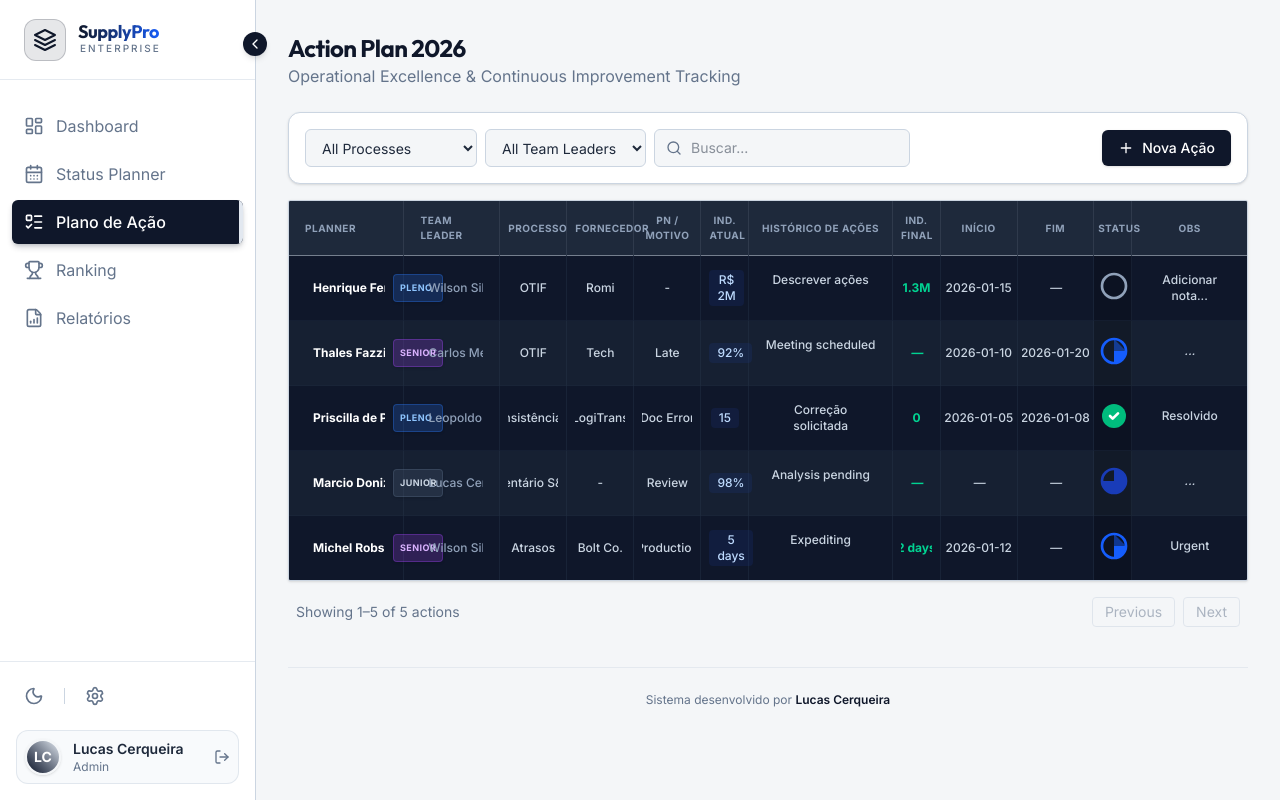
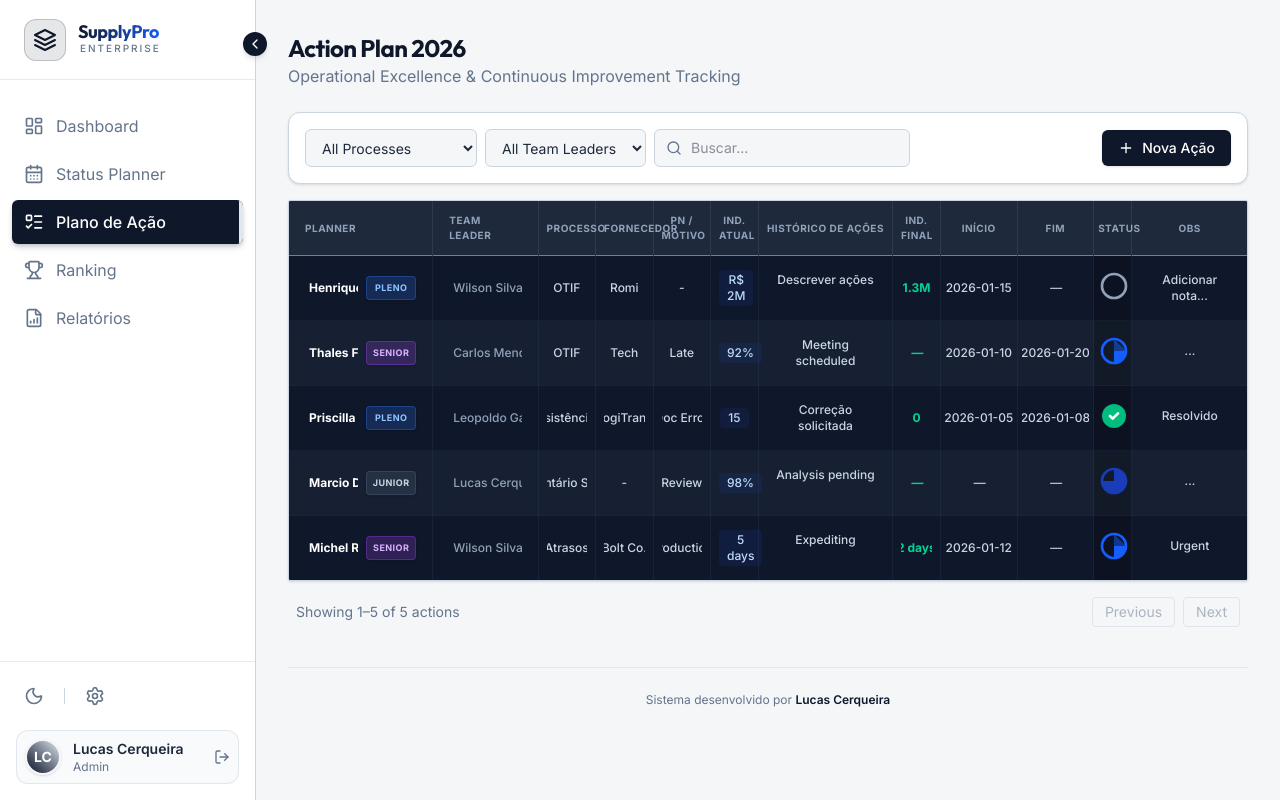
Before and after one commit to lukaobrabao-cpu/SupplyPro, a Next.js app: page /action-plan in a window 1280 px wide. Built offline with nearby package versions, Linux system fonts and the light colour scheme.

Commit message:
Fix: Adjust Action Plan widths and alignment for Planner and TL

```diff
--- a/src/components/action-plan/action-grid.tsx
+++ b/src/components/action-plan/action-grid.tsx
@@ -130,19 +130,19 @@ export function ActionPlanGrid() {
                         <thead className="bg-[#1e293b] text-slate-400 uppercase text-[10px] tracking-wider font-bold border-b border-border/50">
                             <tr>
                                 {/* 1. Planner */}
-                                <th className="px-4 py-3 w-[12%] text-left border-r border-border/10">Planner</th>
+                                <th className="px-4 py-3 w-[15%] text-left border-r border-border/10">Planner</th>
                                 {/* 2. Team Leader */}
-                                <th className="px-4 py-3 w-[10%] text-left border-r border-border/10">Team Leader</th>
+                                <th className="px-4 py-3 w-[11%] text-left border-r border-border/10">Team Leader</th>
                                 {/* 3. Processo */}
-                                <th className="px-2 py-3 w-[7%] text-center border-r border-border/10">Processo</th>
+                                <th className="px-2 py-3 w-[6%] text-center border-r border-border/10">Processo</th>
                                 {/* 4. Fornecedor */}
-                                <th className="px-2 py-3 w-[7%] text-center border-r border-border/10">Fornecedor</th>
+                                <th className="px-2 py-3 w-[6%] text-center border-r border-border/10">Fornecedor</th>
                                 {/* 5. PN / Motivo */}
-                                <th className="px-2 py-3 w-[7%] text-center border-r border-border/10">PN / Motivo</th>
+                                <th className="px-2 py-3 w-[6%] text-center border-r border-border/10">PN / Motivo</th>
                                 {/* 6. Índice Atual */}
                                 <th className="px-2 py-3 w-[5%] text-center border-r border-border/10">Ind. Atual</th>
                                 {/* 7. Histórico */}
-                                <th className="px-2 py-3 w-[15%] text-center border-r border-border/10">Histórico de Ações</th>
+                                <th className="px-2 py-3 w-[14%] text-center border-r border-border/10">Histórico de Ações</th>
                                 {/* 8. Índice Final */}
                                 <th className="px-2 py-3 w-[5%] text-center border-r border-border/10">Ind. Final</th>
                                 {/* 9. Início */}
@@ -164,11 +164,11 @@ export function ActionPlanGrid() {
                                 )}>
                                     {/* 1. Planner (Editable) */}
                                     <td className="px-4 py-3 border-r border-slate-700/30 align-middle">
-                                        <div className="flex items-center gap-2">
+                                        <div className="flex items-center gap-2 w-full">
                                             <EditableCell
                                                 value={row.planner}
                                                 onSave={(v) => handleUpdate(row.id, "planner", v)}
-                                                className="font-bold text-white text-xs w-auto min-w-[80px]"
+                                                className="font-bold text-white text-xs flex-1 text-left truncate hover:bg-white/5 rounded px-1 min-h-[24px]"
                                             />
                                             {/* Planner Level Badge Editable */}
                                             <EditableCell
@@ -177,7 +177,7 @@ export function ActionPlanGrid() {
                                                 type="select"
                                                 options={["JUNIOR", "PLENO", "SENIOR"]}
                                                 className={cn(
-                                                    "px-1.5 py-0.5 rounded-[4px] text-[9px] font-bold uppercase tracking-wider border shadow-sm w-auto min-w-[50px] text-center",
+                                                    "rounded-[4px] text-[9px] font-bold uppercase tracking-wider border shadow-sm w-auto min-w-[50px] text-center flex-none min-h-0 h-6 flex items-center justify-center p-0",
                                                     (row.plannerLevel === "SENIOR") ? "bg-purple-500/20 text-purple-300 border-purple-500/30" :
                                                         (row.plannerLevel === "PLENO") ? "bg-blue-500/20 text-blue-300 border-blue-500/30" :
                                                             "bg-slate-500/20 text-slate-300 border-slate-500/30"
@@ -193,7 +193,7 @@ export function ActionPlanGrid() {
                                             onSave={(v) => handleUpdate(row.id, "teamLeader", v)}
                                             type="select"
                                             options={TL_OPTIONS}
-                                            className="text-slate-400 font-medium text-xs"
+                                            className="text-slate-400 font-medium text-xs text-left w-full hover:bg-white/5 rounded px-1 min-h-[24px]"
                                         />
                                     </td>
 
```
